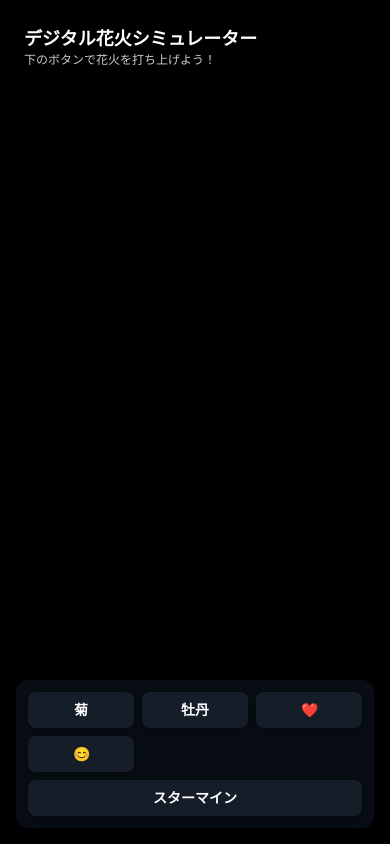
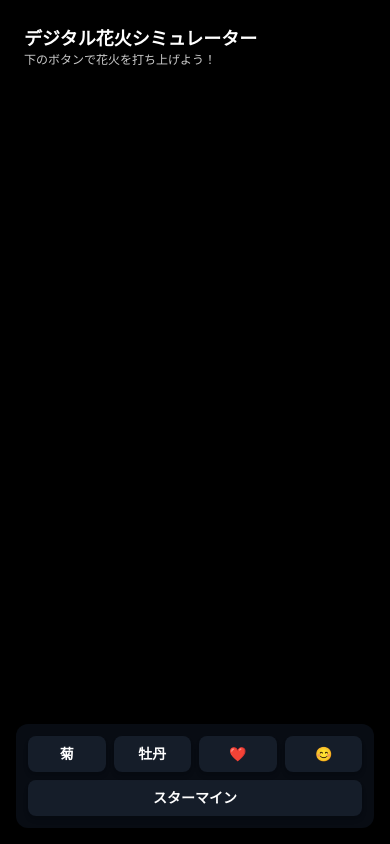
Before and after one commit to tak-ai-lab/Interactive-Fireworks-Simulator, a React (Vite) app: page / in a window 390 px wide. Built offline with nearby package versions, Linux system fonts and the light colour scheme.

Commit message:
レスポンシブデザイン修正

```diff
--- a/components/Controls.tsx
+++ b/components/Controls.tsx
@@ -20,7 +20,7 @@ export default function Controls({ onLaunch, onStarMine }: ControlsProps): React
   return (
     <div className="absolute bottom-0 left-0 right-0 p-4 z-10">
       <div className="max-w-xl mx-auto bg-gray-900/50 backdrop-blur-md p-3 sm:p-4 rounded-xl shadow-2xl">
-        <div className="grid grid-cols-3 sm:grid-cols-5 gap-2 sm:gap-3 text-center">
+        <div className="grid grid-cols-4 sm:grid-cols-5 gap-2 sm:gap-3 text-center">
           <ControlButton onClick={() => onLaunch(FireworkType.KIKU)}>
             菊
           </ControlButton>
@@ -33,7 +33,7 @@ export default function Controls({ onLaunch, onStarMine }: ControlsProps): React
           <ControlButton onClick={() => onLaunch(FireworkType.SMILEY)}>
             😊
           </ControlButton>
-          <ControlButton onClick={onStarMine} className="col-span-3 sm:col-span-1 font-bold whitespace-nowrap">
+          <ControlButton onClick={onStarMine} className="col-span-4 sm:col-span-1 font-bold whitespace-nowrap">
             スターマイン
           </ControlButton>
         </div>
--- a/components/FireworksCanvas.tsx
+++ b/components/FireworksCanvas.tsx
@@ -122,10 +122,10 @@ const FireworksCanvas = forwardRef<CanvasHandles, {}>((props, ref) => {
   const launch = useCallback((type: FireworkType, powerScale = 1) => {
     const { y: centerY } = projectionCenter.current;
     const hue = type === FireworkType.SMILEY ? 60 : Math.random() * 360;
-    const launcherPosition = { x: (Math.random() - 0.5) * 100, y: centerY + 100, z: (Math.random() - 0.5) * 200 };
+    const launcherPosition = { x: (Math.random() - 0.5) * 100, y: centerY, z: (Math.random() - 0.5) * 200 };
 
     // Calculate launch velocity to reach a nice height
-    const targetY = -centerY * (0.2 + Math.random() * 0.5) * powerScale;
+    const targetY = -centerY * (0.25 + Math.random() * 0.4) * powerScale;
     const requiredHeight = launcherPosition.y - targetY;
     const initialVy = -Math.sqrt(2 * C.GRAVITY * Math.max(0, requiredHeight));
 
```
